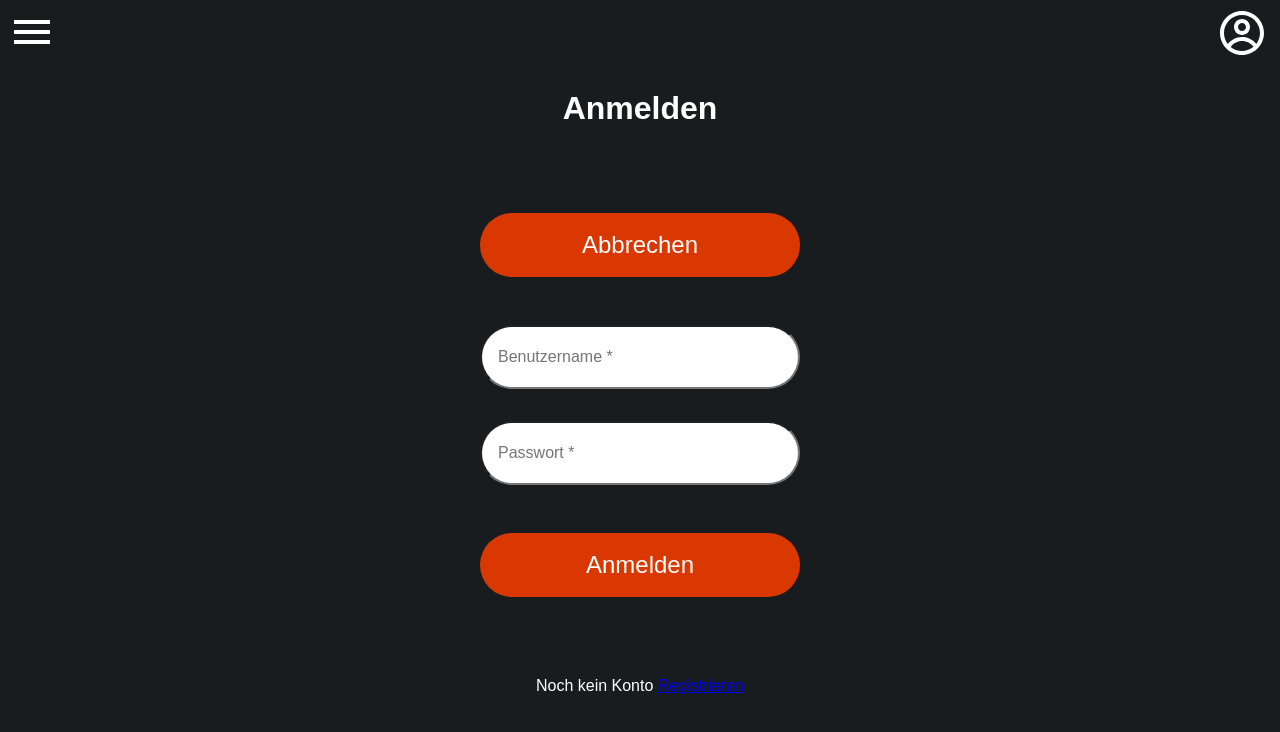
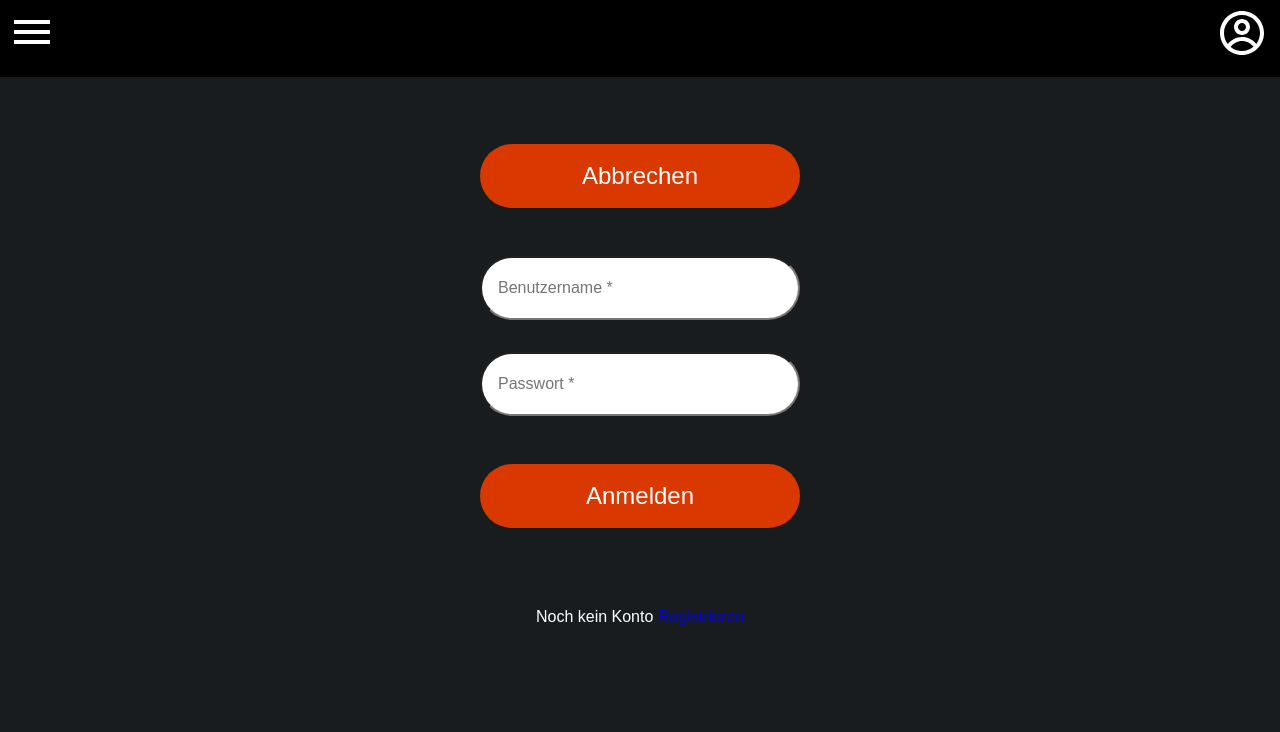
Before and after one commit to xXrederXx/Wrodit-Frontend, a React (Vite) app: page /wrodit/login in a window 1280 px wide. Shown: the top 732 px of the page. Built offline with nearby package versions, Linux system fonts and the light colour scheme.

Commit message:
dropdown styling

```diff
--- a/src/components/Dropdown.module.css
+++ b/src/components/Dropdown.module.css
@@ -1,5 +1,5 @@
 .dropbtn {
-  background-color: #181c1f;
+  background-color: black;
   color: white;
   font-size: 3rem;
   border: none;
--- a/src/components/Header.jsx
+++ b/src/components/Header.jsx
@@ -4,7 +4,7 @@ import Dropdown from "./Dropdown";
 
 export default function Header() {
   return (
-    <header>
+    <header className={styles.header}>
       <SideBar />
       <Dropdown/>
     </header>
--- a/src/components/Header.module.css
+++ b/src/components/Header.module.css
@@ -1,6 +1,13 @@
-header {
+.header {
   display: flex;
   flex-direction: row;
   justify-content: space-between;
   font-size: 3rem;
+  background-color: black;
+  margin: 0;
+  padding: 0.5rem 0.5rem 0.5rem 0.5rem;
+  width: 100%;
+  position: fixed;
+  top: 0;
+  left: 0;
 }
```
